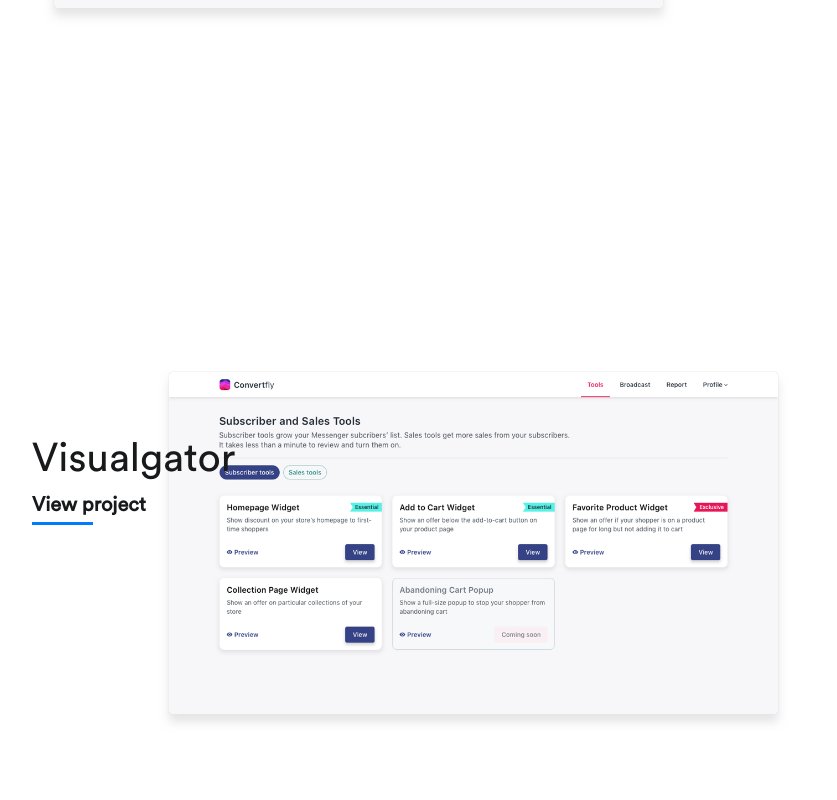
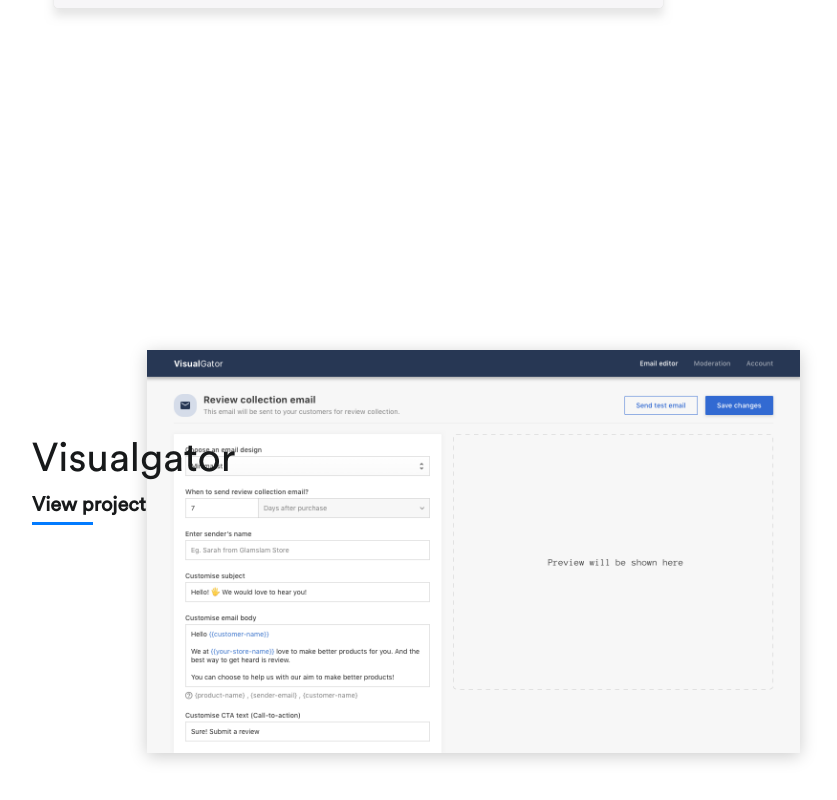
Before and after one commit to ShubhankarDas/profile, an Angular app: page / in a window 1280 px wide. Shown: the part 1758-2558 px from the top of the page, without its empty margins (224-1061 px from the left). Built offline with nearby package versions, Linux system fonts and the light colour scheme.

Commit message:
UI modified

```diff
--- a/src/app/header/header.component.scss
+++ b/src/app/header/header.component.scss
@@ -4,6 +4,7 @@
   display: flex;
   align-items: center;
   height: 100px;
+  font-size: 1.2em;
 }
 .contactMe,
 .navIcons {
--- a/src/app/work-list/work-list.component.html
+++ b/src/app/work-list/work-list.component.html
@@ -9,6 +9,6 @@
     </div>
     <ul class="work-item-link">
     </ul>
-<img class="work-image" src={{item.img}} alt="Convertfly">
+    <img class="work-image" [ngClass]="item.imgClass" src={{item.img}} alt="Convertfly">
   </div>
 </div>
--- a/src/app/work-list/work-list.component.scss
+++ b/src/app/work-list/work-list.component.scss
@@ -17,6 +17,11 @@
     .work-text{
       align-items: flex-end;
       right: 0;
+      &:hover {
+        .underline:after {
+          transform: translateX(-55px);
+        }
+      }
     }
     .work-image{
       align-self: flex-start;
@@ -29,6 +34,11 @@
     .work-text {
       align-items: flex-start;
       left:0;
+      &:hover {
+        .underline:after {
+          transform: translateX(55px);
+        }
+      }
     }
 
     .work-image {
@@ -44,6 +54,10 @@
   top: 85px;
 }
 
+.img-shadow{
+  box-shadow: 0px 3px 16px #ccc;
+}
+
 .underline:after {
   content: '';
   position: absolute;
@@ -52,6 +66,7 @@
   height: 3px;
   width: 61px;
   margin-top: 5px;
+  transition: all 0.3s;
 }
 
 .work-image {
--- a/src/app/work-list/work-list.component.ts
+++ b/src/app/work-list/work-list.component.ts
@@ -12,11 +12,13 @@
     },
     {
       title: 'Visualgator',
-      img: '../../assets/images/convertfly-home.png'
+      img: '../../assets/images/Editor.png',
+      imgClass:'img-shadow'
     },
     {
       title: 'SkillsAlpha',
-      img: '../../assets/images/skillsalpha.png'
+      img: '../../assets/images/skillsalpha.png',
+      imgClass: 'img-shadow'
     },
     {
       title: 'Yoola App',
```
Also changed, not shown: src/assets/images/Editor.png (added).
